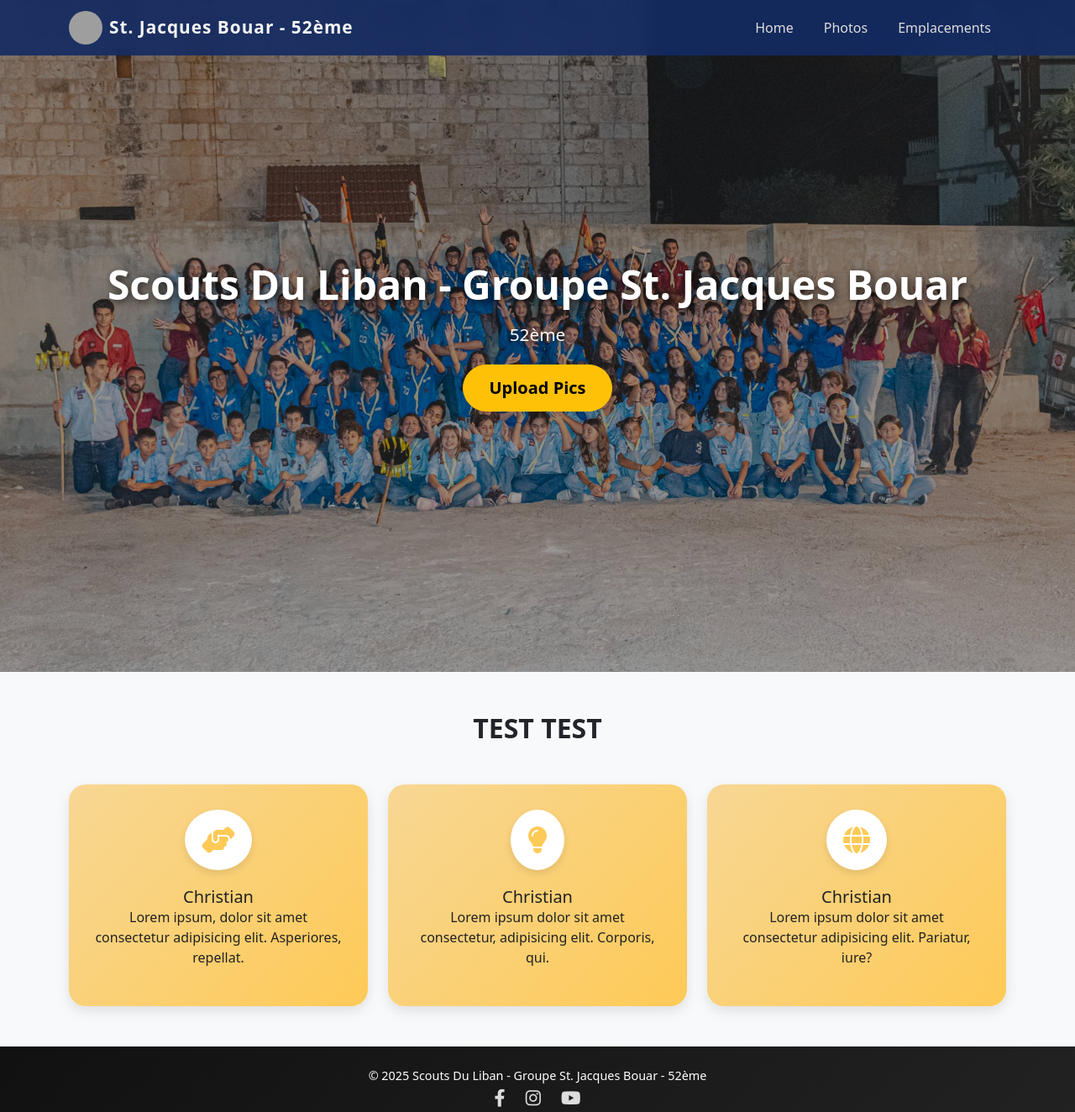
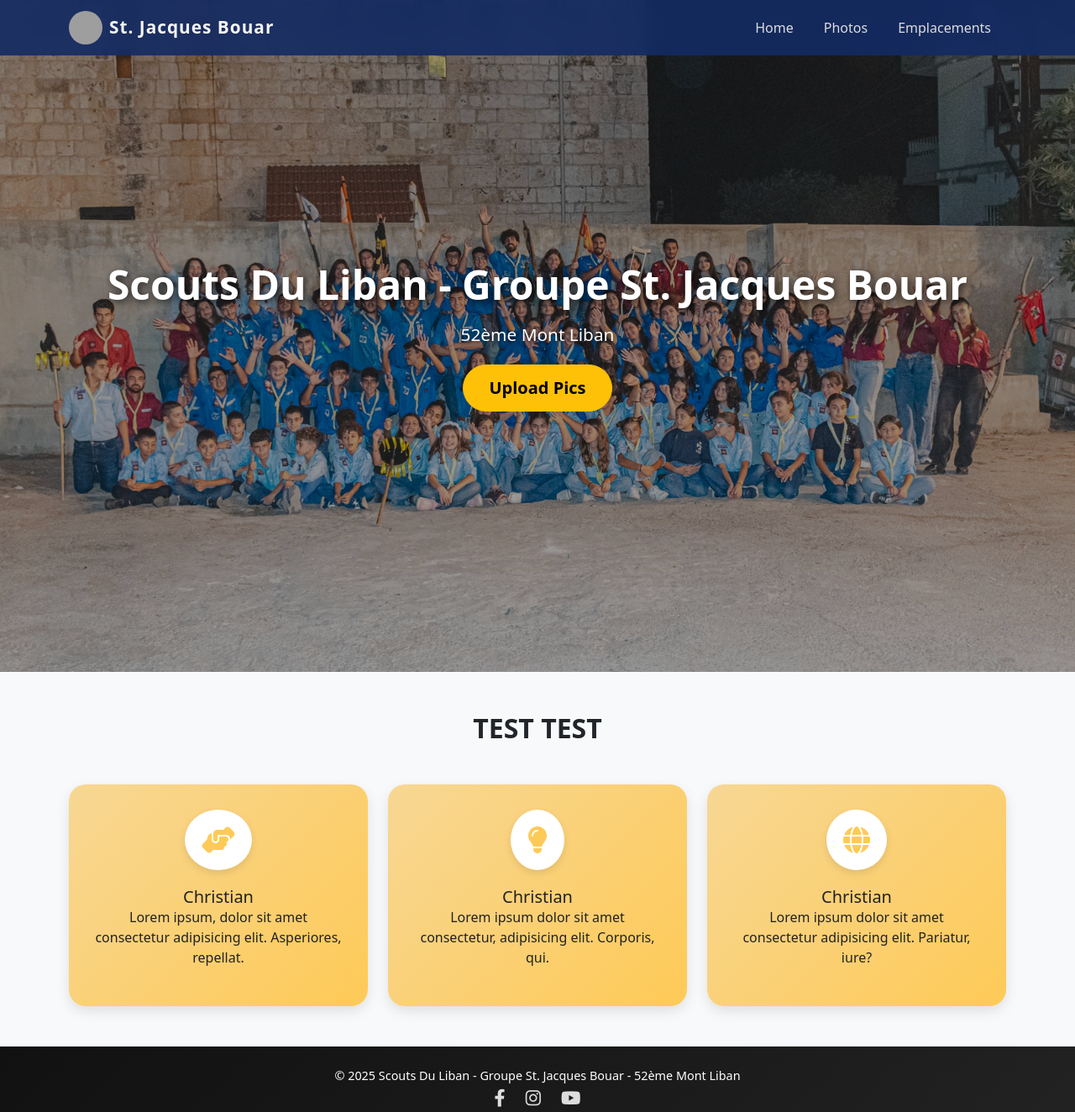
Before and after one commit to Caboujalad/sdlsjb, a plain HTML site: page index.html in a window 1280 px wide. Shown: the top 1324 px of the page at 84% size. Drawn offline with nearby package versions, Linux system fonts and the light colour scheme; grey boxes are pictures that could not be loaded.

Commit message:
fixed 52eme

```diff
--- a/index.html
+++ b/index.html
@@ -181,7 +181,7 @@
       <a class="navbar-brand d-flex align-items-center" href="#">
         <img src="https://encrypted-tbn0.gstatic.com/images?q=tbn:ANd9GcT2CGWZC8ML3FV1sbsBcDpPJw4GvVWPsTsTeA&s"
              alt="Scouts Logo" width="40" height="40" class="me-2 rounded-circle">
-        St. Jacques Bouar - 52ème
+        St. Jacques Bouar
       </a>
       <button class="navbar-toggler" type="button" data-bs-toggle="collapse" data-bs-target="#navbarNav">
         <span class="navbar-toggler-icon"></span>
@@ -200,7 +200,7 @@
   <section id="hero">
     <div class="hero-content">
       <h1>Scouts Du Liban - Groupe St. Jacques Bouar</h1>
-      <p>52ème</p>
+      <p>52ème Mont Liban</p>
       <a href="photos.html" class="btn btn-warning btn-lg">Upload Pics</a>
     </div>
   </section>
@@ -237,7 +237,7 @@
 
   <!-- Footer -->
   <footer id="contact" class="text-white text-center py-4">
-    <p>© 2025 Scouts Du Liban - Groupe St. Jacques Bouar - 52ème</p>
+    <p>© 2025 Scouts Du Liban - Groupe St. Jacques Bouar - 52ème Mont Liban</p>
     <div>
       <a href="https://www.facebook.com/profile.php?id=100089730670165" class="social-icon"><i class="fab fa-facebook-f"></i></a>
       <a href="https://www.instagram.com/sdl_stjacques_bouar?utm_source=ig_web_button_share_sheet&igsh=ZDNlZDc0MzIxNw==" class="social-icon"><i class="fab fa-instagram"></i></a>
```
